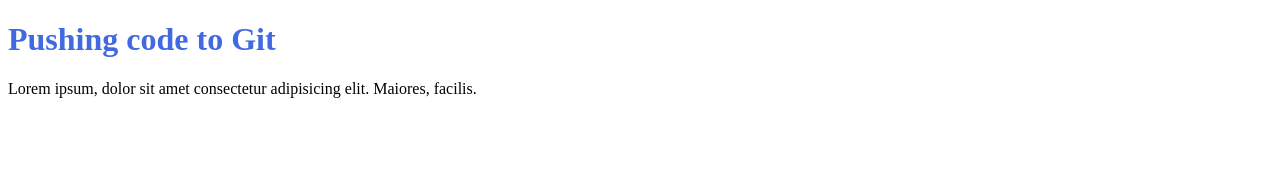
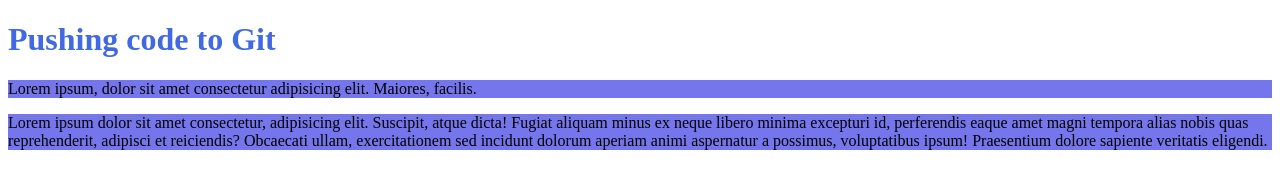
Before and after one commit to m2anuman/explore-git, a plain HTML site: page index.html in a window 1280 px wide. Drawn offline with Linux system fonts and the light colour scheme.

Commit message:
new css code

```diff
--- a/index.html
+++ b/index.html
@@ -9,6 +9,7 @@
 </head>
 <body>
    <h1>Pushing code to Git</h1>
-   <p>Lorem ipsum, dolor sit amet consectetur adipisicing elit. Maiores, facilis.</p>
+   <p class="bg-blue">Lorem ipsum, dolor sit amet consectetur adipisicing elit. Maiores, facilis.</p>
+   <p class="bg-blue">Lorem ipsum dolor sit amet consectetur, adipisicing elit. Suscipit, atque dicta! Fugiat aliquam minus ex neque libero minima excepturi id, perferendis eaque amet magni tempora alias nobis quas reprehenderit, adipisci et reiciendis? Obcaecati ullam, exercitationem sed incidunt dolorum aperiam animi aspernatur a possimus, voluptatibus ipsum! Praesentium dolore sapiente veritatis eligendi.</p>
 </body>
 </html>
--- a/styles.css
+++ b/styles.css
@@ -1,3 +1,7 @@
 h1{
     color: royalblue;
 }
+.bg-blue{
+    background-color: rgb(117, 117, 236);
+    color: black;
+}
```
